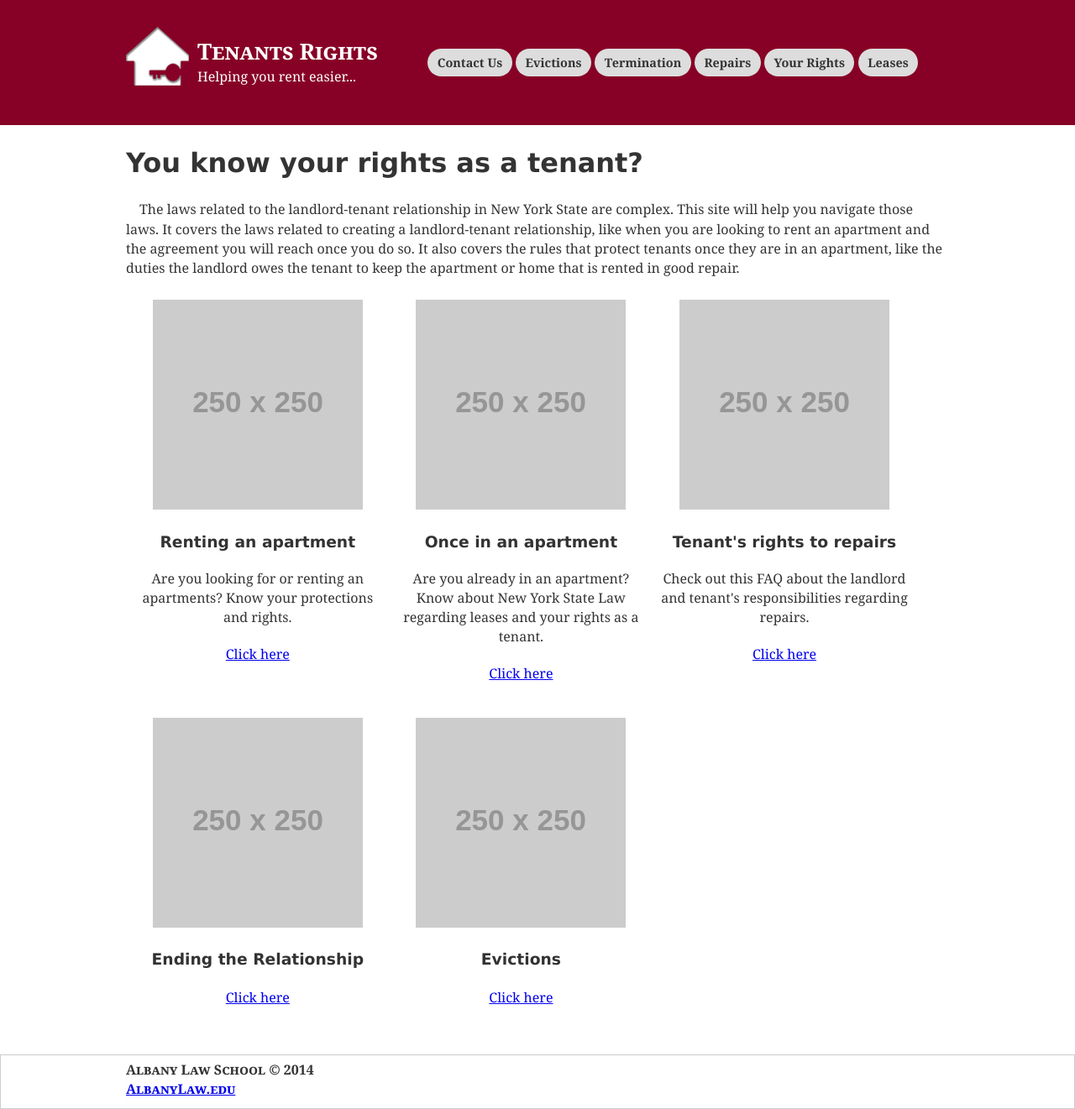
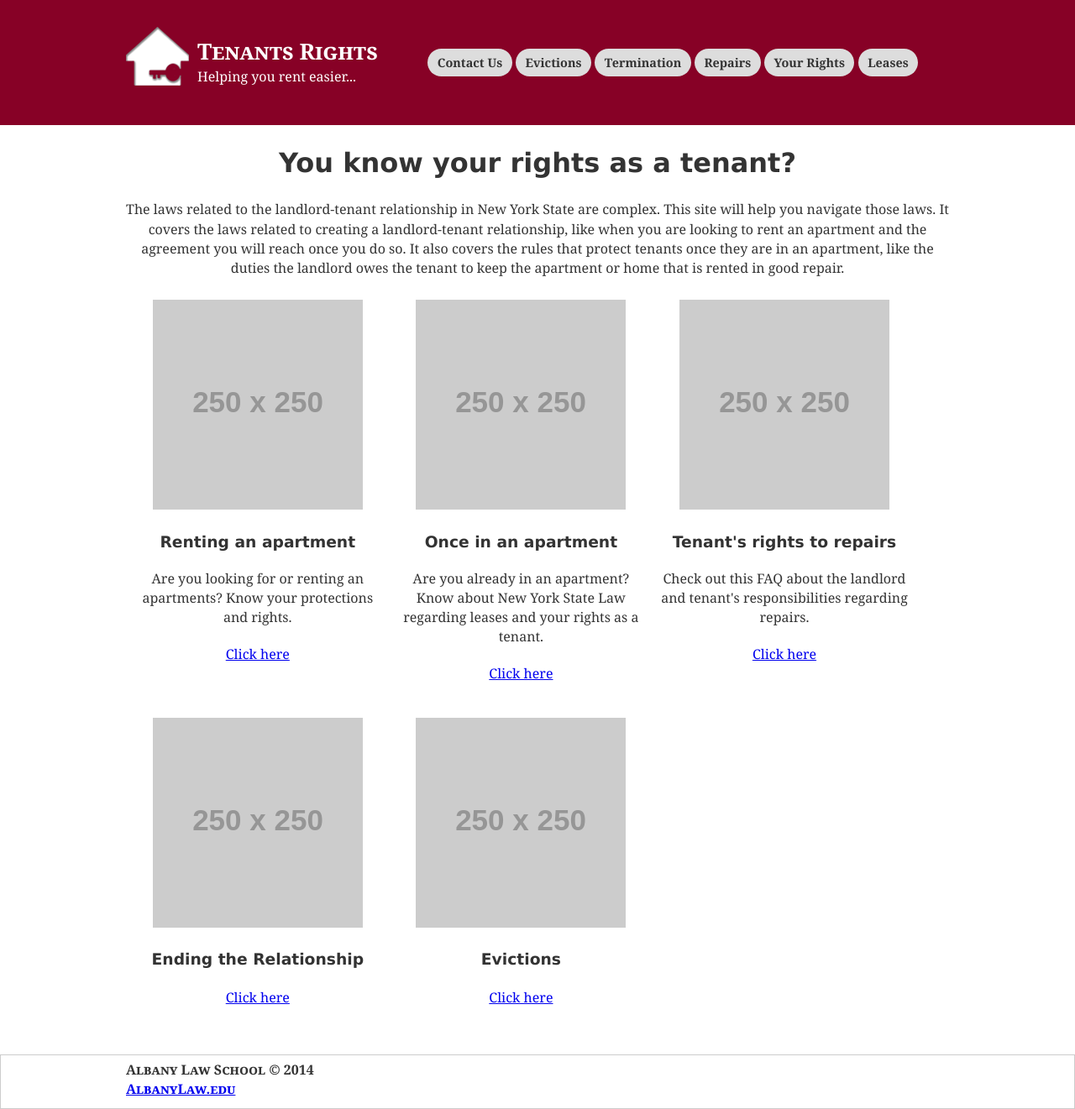
Before and after one commit to iinf362/team5, a Jekyll site: the page built from index.html, in a window 1280 px wide. Shown: the whole page at 84% size. Built offline with Jekyll 4.4.1, drawn with Linux system fonts in a browser that asks for light colours.

Commit message:
Update style.css

```diff
--- a/css/style.css
+++ b/css/style.css
@@ -279,6 +279,8 @@ h3{
 
 p.welcome-text, .welcome-title{
 	max-width: 100%;
+	text-align: center;
+	text-indent: 0;
 }
 
 .col-30{
```
